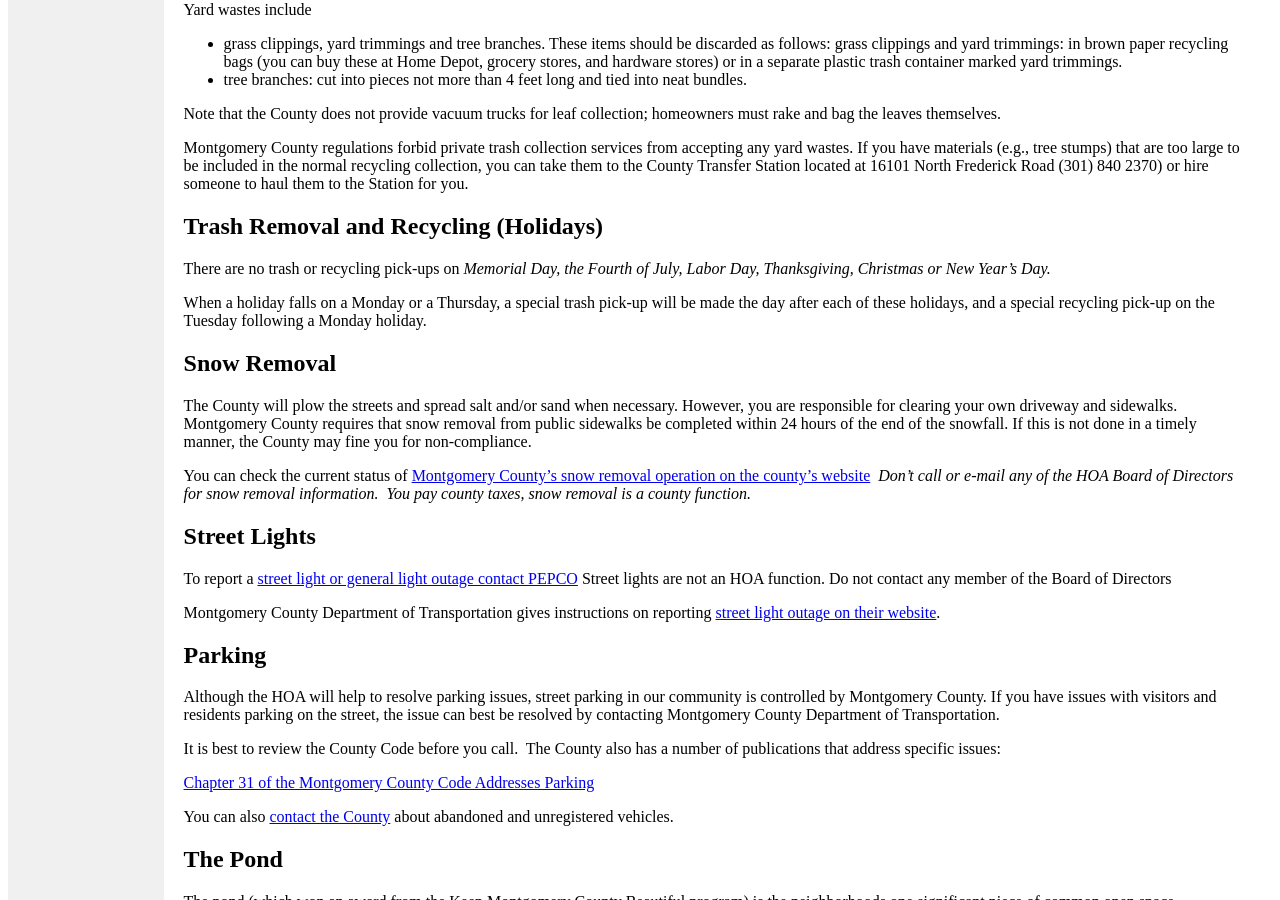
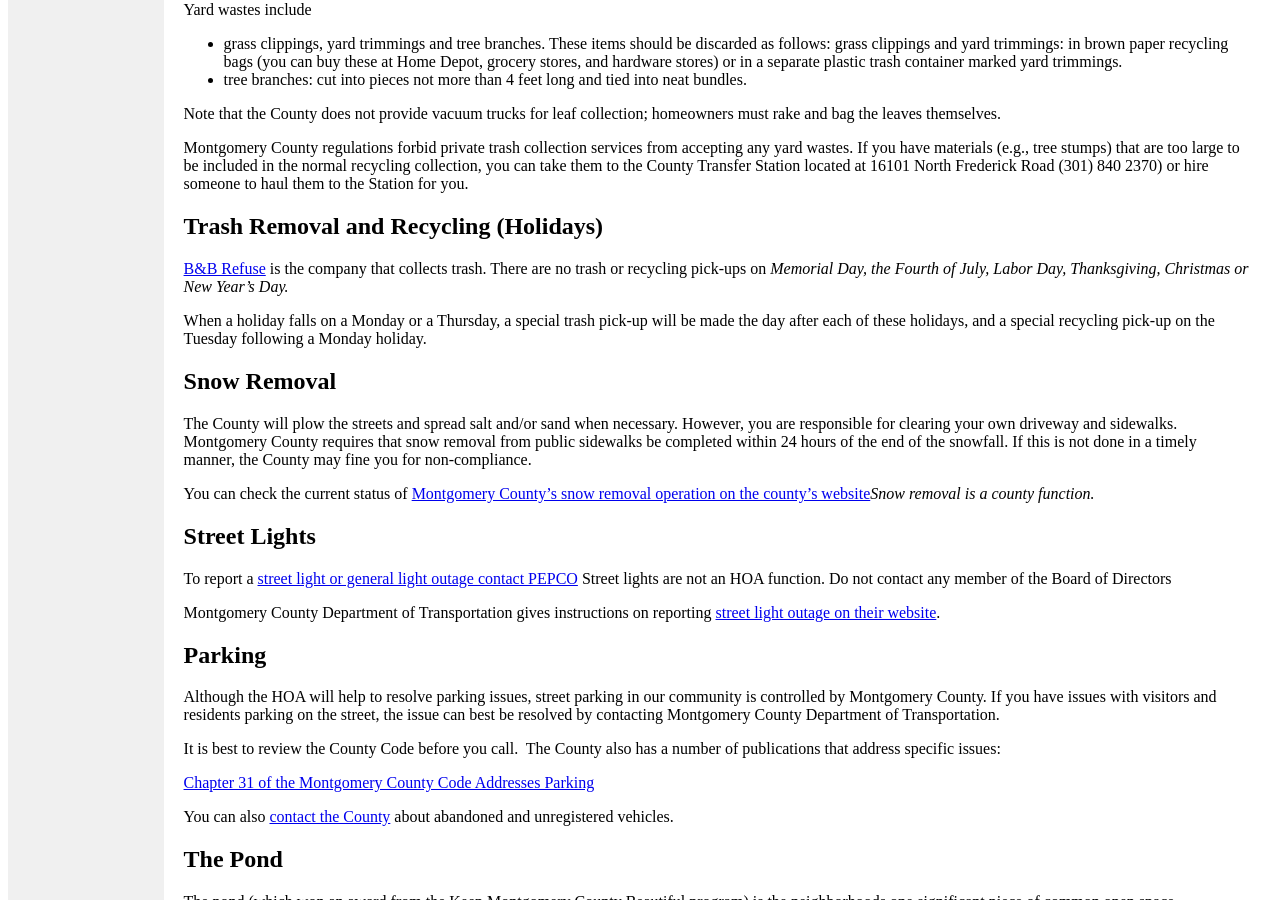
Before and after one commit to argylevillagehoa/argylevillagehoa.github.io, a Jekyll site: the page built from grounds.md, in a window 1280 px wide and 900 px high, scrolled down 961 px. Built offline with Jekyll 4.4.1, drawn with Linux system fonts in a browser that asks for light colours; some of the changed text lies outside the part shown.

Commit message:
page updates

```diff
--- a/_includes/sidebar.html
+++ b/_includes/sidebar.html
@@ -9,5 +9,8 @@
     <p>
     </u>Upcoming Events</u>
     </p>
-    2025-XX-XX: Party!!!
+    2025-10-04: Party!!!
+    </p>Questions?</br>
+    Architectural Review Forms</br>
+    <a href="mailto:argylevillagehoa.gmail.com">Contact HOA</a></p>
 </nav>
--- a/grounds.md
+++ b/grounds.md
@@ -39,7 +39,7 @@ Montgomery County regulations forbid private trash collection services from acce
 
 ## Trash Removal and Recycling (Holidays)
 
-There are no trash or recycling pick-ups on *Memorial Day, the Fourth of July, Labor Day, Thanksgiving, Christmas or New Year&rsquo;s Day.*
+[B&B Refuse](https://www.bandbrefuseinc.com/) is the company that collects trash.  There are no trash or recycling pick-ups on *Memorial Day, the Fourth of July, Labor Day, Thanksgiving, Christmas or New Year&rsquo;s Day.*
 
 When a holiday falls on a Monday or a Thursday, a special trash pick-up will be made the day after each of these holidays, and a special recycling pick-up on the Tuesday following a Monday holiday.
 
@@ -47,7 +47,7 @@ When a holiday falls on a Monday or a Thursday, a special trash pick-up will be
 
 The County will plow the streets and spread salt and/or sand when necessary. However, you are responsible for clearing your own driveway and sidewalks. Montgomery County requires that snow removal from public sidewalks be completed within 24 hours of the end of the snowfall. If this is not done in a timely manner, the County may fine you for non-compliance.
 
-You can check the current status of [Montgomery County's snow removal operation on the county's website](https://www.montgomerycountymd.gov/Snow/)&nbsp; *Don't call or e-mail any of the HOA Board of Directors for snow removal information.&nbsp; You pay county taxes, snow removal is a county function.*
+You can check the current status of [Montgomery County's snow removal operation on the county's website](https://www.montgomerycountymd.gov/Snow/)*Snow removal is a county function.*
 
 ## Street Lights
 
```
